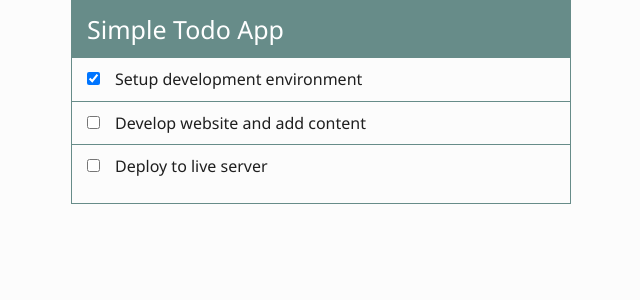
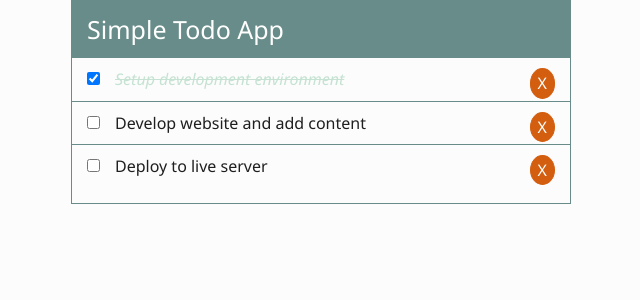
Before and after one commit to huanhust1998/reactjs-basic, a React (Create React App) app: page / in a window 1280 px wide. Shown: the top 300 px of the page, without its empty margins (319-959 px from the left). Built offline with nearby package versions, Linux system fonts and the light colour scheme.

Commit message:
update delete todoItem

```diff
--- a/src/App.css
+++ b/src/App.css
@@ -74,6 +74,16 @@ body {
     color: #c5e2d2;
     text-decoration: line-through
 }
+.btn-style {
+    background: #d35e0f;
+    color: #fff;
+    border: 1px solid #d35e0f;
+    padding: 3px 7px;
+    border-radius: 50%;
+    cursor: pointer;
+    float: right;
+    outline: none;
+}
 
 @keyframes App-logo-spin {
     from {
--- a/src/component/TodoApp.js
+++ b/src/component/TodoApp.js
@@ -43,12 +43,20 @@ class TodoApp extends React.Component {
             })
         })
     };
-
+    deletedTodo = id => {
+        this.setState({
+            todos: [
+                ...this.state.todos.filter(todo => {
+                    return todo.id !== id;
+                })
+            ]
+        });
+    }
     render() {
         return (
             <div className="container1">
                 <Header/>
-                <Todos todos={this.state.todos} handleChange={this.handleCheckboxChange}/>
+                <Todos todos={this.state.todos} handleChange={this.handleCheckboxChange} deletedTodo={this.deletedTodo}/>
             </div>
         );
     }
--- a/src/component/TodoItem.js
+++ b/src/component/TodoItem.js
@@ -1,19 +1,24 @@
 import React from 'react';
 
-class TodoItem extends React.Component{
+class TodoItem extends React.Component {
     constructor(props) {
         super(props);
-        this.state = {
+        this.state = {}
+    }
 
-        }
-    }
     render() {
-        return(
+        const {completed, id, title} = this.props.todo
+        return (
             <li className="todo-item">
-                <input type="checkbox" checked={this.props.todo.completed} onChange={()=>this.props.handleChange(this.props.todo.id)} />
-                {this.props.todo.title}
+                <input type="checkbox" checked={completed}
+                       onChange={() => this.props.handleChange(id)}/>
+                <span className={completed ? "completed" : null}>
+                    {title}
+                </span>
+                <button className="btn-style" onClick={()=>this.props.deletedTodo(id)}> X </button>
             </li>
         )
     }
 }
+
 export default TodoItem;
--- a/src/component/Todos.js
+++ b/src/component/Todos.js
@@ -13,7 +13,7 @@ class Todos extends React.Component{
                 <ul>
                     {
                         this.props.todos.map(todo=>
-                            <TodoItem key={todo.id} todo={todo} handleChange = {this.props.handleChange}/>
+                            <TodoItem key={todo.id} todo={todo} handleChange = {this.props.handleChange} deletedTodo = {this.props.deletedTodo}/>
                         )
                     }
                 </ul>
```
Also changed, not shown: 1 other file (tests, documents, lock files or other folders).
